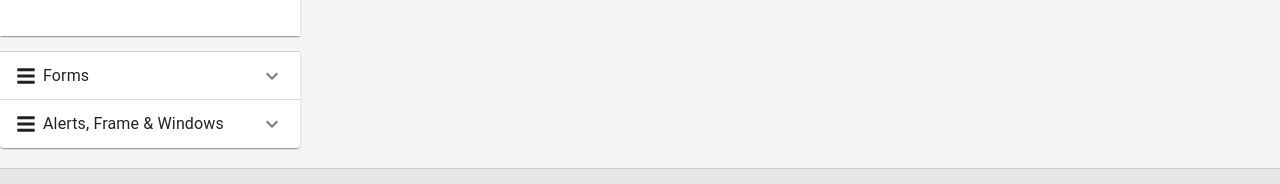
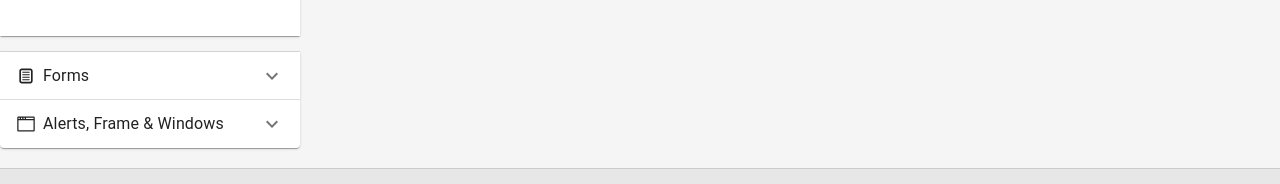
Before and after one commit to Elkhan2003/Selenium, a Next.js app: page / in a window 1280 px wide. Shown: the part 737-921 px from the top of the page. Built offline with nearby package versions, Linux system fonts and the light colour scheme.

Commit message:
Minor Update for Tabs

```diff
--- a/app/components/pages/SeleniumPage.tsx
+++ b/app/components/pages/SeleniumPage.tsx
@@ -10,7 +10,7 @@ import ExpandMoreIcon from "@mui/icons-material/ExpandMore";
 import scss from "./Style.module.scss";
 import { useTabs } from "@/app/hooks/useTabs";
 import { Element } from "../tabs/elements";
-import { BurgerIcon } from "../svgs";
+import { BurgerIcon, FormIcon, WindowsIcon } from "../svgs";
 
 interface AccordionItem {
 	panel: string;
@@ -32,13 +32,13 @@ const SeleniumPage: FC = () => {
 		},
 		{
 			panel: "panel2",
-			icon: <BurgerIcon />,
+			icon: <FormIcon />,
 			header: "Forms",
 			content: "lorem ipsum dolor sit amet, consectetur adip"
 		},
 		{
 			panel: "panel3",
-			icon: <BurgerIcon />,
+			icon: <WindowsIcon />,
 			header: "Alerts, Frame & Windows",
 			content: "Lorem ipsum dolor sit amet, consectetur adip"
 		}
--- a/app/components/svgs/index.ts
+++ b/app/components/svgs/index.ts
@@ -1,3 +1,5 @@
 export { default as LogoIcon } from "./logo.svg";
+export { default as HtmlIcon } from "./html.svg";
 export { default as BurgerIcon } from "./burger.svg";
-export { default as HtmlIcon } from "./html.svg";
+export { default as FormIcon } from "./form.svg";
+export { default as WindowsIcon } from "./windows.svg";
```
Also changed, not shown: app/components/svgs/form.svg (added), app/components/svgs/windows.svg (added).
